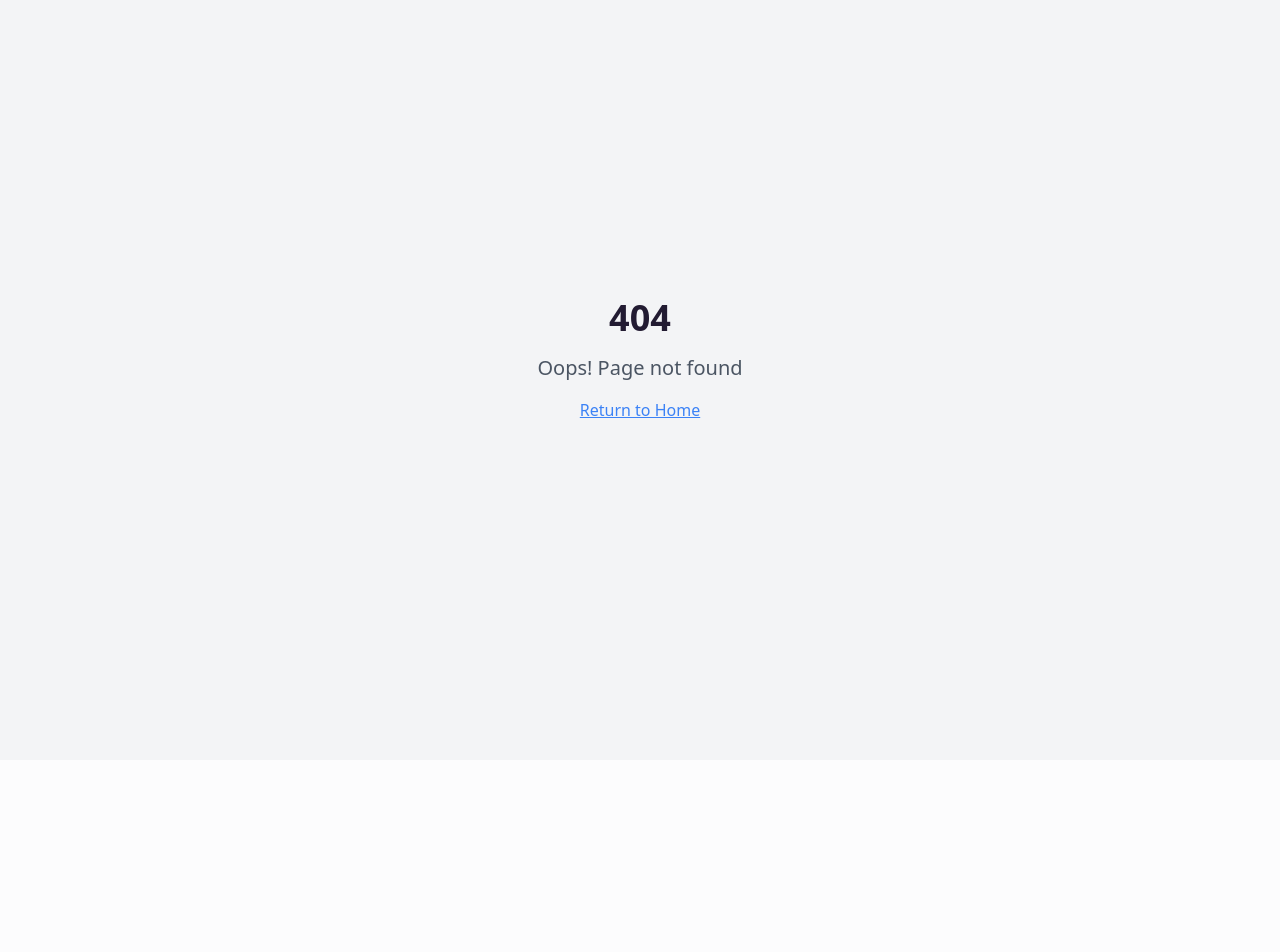
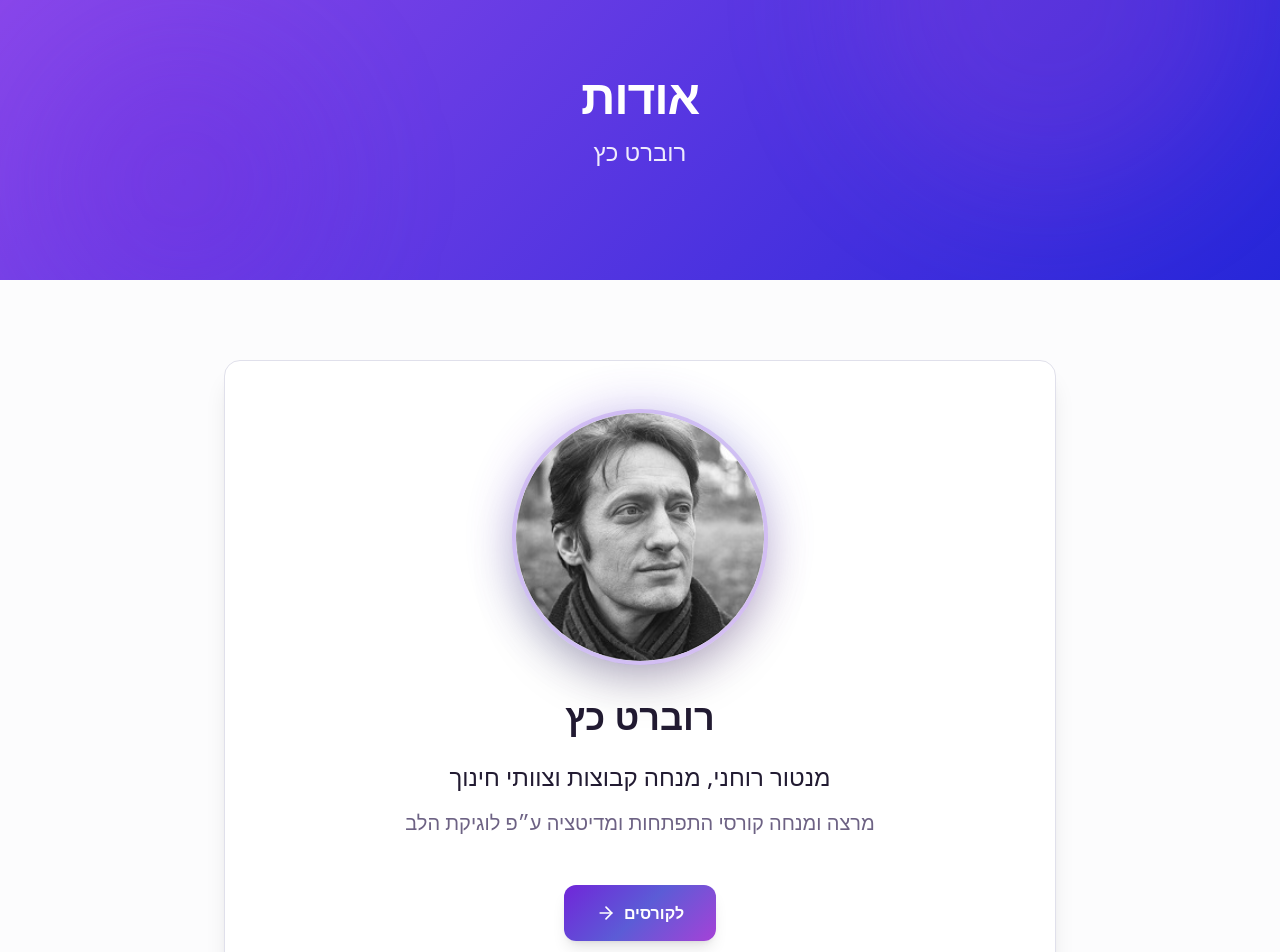
Before and after one commit to robertkatz36/heart-logic, a React (Vite) app: page /about in a window 1280 px wide. Before the commit this address had no page. Shown: the part 40-992 px from the top of the page. Before the commit the page ends 800 px from the top, so only its background shows below. Built offline with nearby package versions, Linux system fonts and the light colour scheme; the HTML template or start-up script is replaced by a standard one.

Commit message:
Add Robert Katz page

```diff
--- a/src/App.tsx
+++ b/src/App.tsx
@@ -4,6 +4,7 @@ import { TooltipProvider } from "@/components/ui/tooltip";
 import { QueryClient, QueryClientProvider } from "@tanstack/react-query";
 import { BrowserRouter, Routes, Route } from "react-router-dom";
 import Index from "./pages/Index";
+import About from "./pages/About";
 import NotFound from "./pages/NotFound";
 
 const queryClient = new QueryClient();
@@ -16,6 +17,7 @@ const App = () => (
       <BrowserRouter>
         <Routes>
           <Route path="/" element={<Index />} />
+          <Route path="/about" element={<About />} />
           {/* ADD ALL CUSTOM ROUTES ABOVE THE CATCH-ALL "*" ROUTE */}
           <Route path="*" element={<NotFound />} />
         </Routes>
--- a/src/components/Hero.tsx
+++ b/src/components/Hero.tsx
@@ -26,10 +26,10 @@ const Hero = () => {
               לקורסים
             </a>
             <a
-              href="#contact"
+              href="/about"
               className="px-8 py-4 bg-white/10 backdrop-blur-sm text-white font-semibold rounded-xl hover:bg-white/20 transition-all duration-300 border border-white/30"
             >
-              צור קשר
+              אודות
             </a>
           </div>
         </div>
--- /dev/null
+++ b/src/pages/About.tsx
@@ -0,0 +1,78 @@
+import { ArrowRight } from "lucide-react";
+import { Link } from "react-router-dom";
+import Footer from "@/components/Footer";
+import robertImage from "@/assets/robert-katz.png";
+
+const About = () => {
+  return (
+    <div className="min-h-screen bg-background">
+      {/* Hero Section */}
+      <section className="relative min-h-[40vh] flex items-center justify-center overflow-hidden bg-gradient-hero">
+        <div className="absolute inset-0 overflow-hidden">
+          <div className="absolute top-20 left-10 w-72 h-72 bg-primary/20 rounded-full blur-3xl animate-float" />
+          <div className="absolute bottom-20 right-10 w-96 h-96 bg-accent/20 rounded-full blur-3xl animate-float" style={{ animationDelay: '1s' }} />
+        </div>
+
+        <div className="container relative z-10 mx-auto px-4 py-16 text-center">
+          <div className="animate-fade-in">
+            <h1 className="text-4xl md:text-5xl font-bold text-white mb-4 tracking-tight">
+              אודות
+            </h1>
+            <p className="text-xl md:text-2xl text-white/90">
+              רוברט כץ
+            </p>
+          </div>
+        </div>
+      </section>
+
+      {/* Content Section */}
+      <section className="py-20 px-4">
+        <div className="container mx-auto max-w-4xl">
+          <article className="bg-card rounded-2xl p-8 md:p-12 shadow-xl border border-border animate-fade-in">
+            {/* Profile Image */}
+            <div className="flex justify-center mb-8">
+              <div className="relative">
+                <div className="absolute inset-0 bg-gradient-spiritual rounded-full blur-xl opacity-30"></div>
+                <img
+                  src={robertImage}
+                  alt="רוברט כץ - מנטור רוחני ומנחה מדיטציה"
+                  className="relative w-48 h-48 md:w-64 md:h-64 rounded-full object-cover border-4 border-primary/20 shadow-2xl"
+                />
+              </div>
+            </div>
+
+            {/* Title */}
+            <h2 className="text-3xl md:text-4xl font-bold text-foreground mb-6 text-center">
+              רוברט כץ
+            </h2>
+
+            {/* Description */}
+            <div className="text-center space-y-4">
+              <p className="text-xl md:text-2xl text-foreground leading-relaxed">
+                מנטור רוחני, מנחה קבוצות וצוותי חינוך
+              </p>
+              <p className="text-lg md:text-xl text-muted-foreground leading-relaxed max-w-2xl mx-auto">
+                מרצה ומנחה קורסי התפתחות ומדיטציה ע״פ לוגיקת הלב
+              </p>
+            </div>
+
+            {/* CTA */}
+            <div className="mt-12 text-center">
+              <Link
+                to="/#courses"
+                className="inline-flex items-center gap-2 px-8 py-4 bg-gradient-spiritual text-white font-semibold rounded-xl hover:opacity-90 transition-all duration-300 hover:scale-105 shadow-lg"
+              >
+                <span>לקורסים</span>
+                <ArrowRight className="w-5 h-5" />
+              </Link>
+            </div>
+          </article>
+        </div>
+      </section>
+
+      <Footer />
+    </div>
+  );
+};
+
+export default About;
```
Also changed, not shown: src/assets/robert-katz.png (added).
